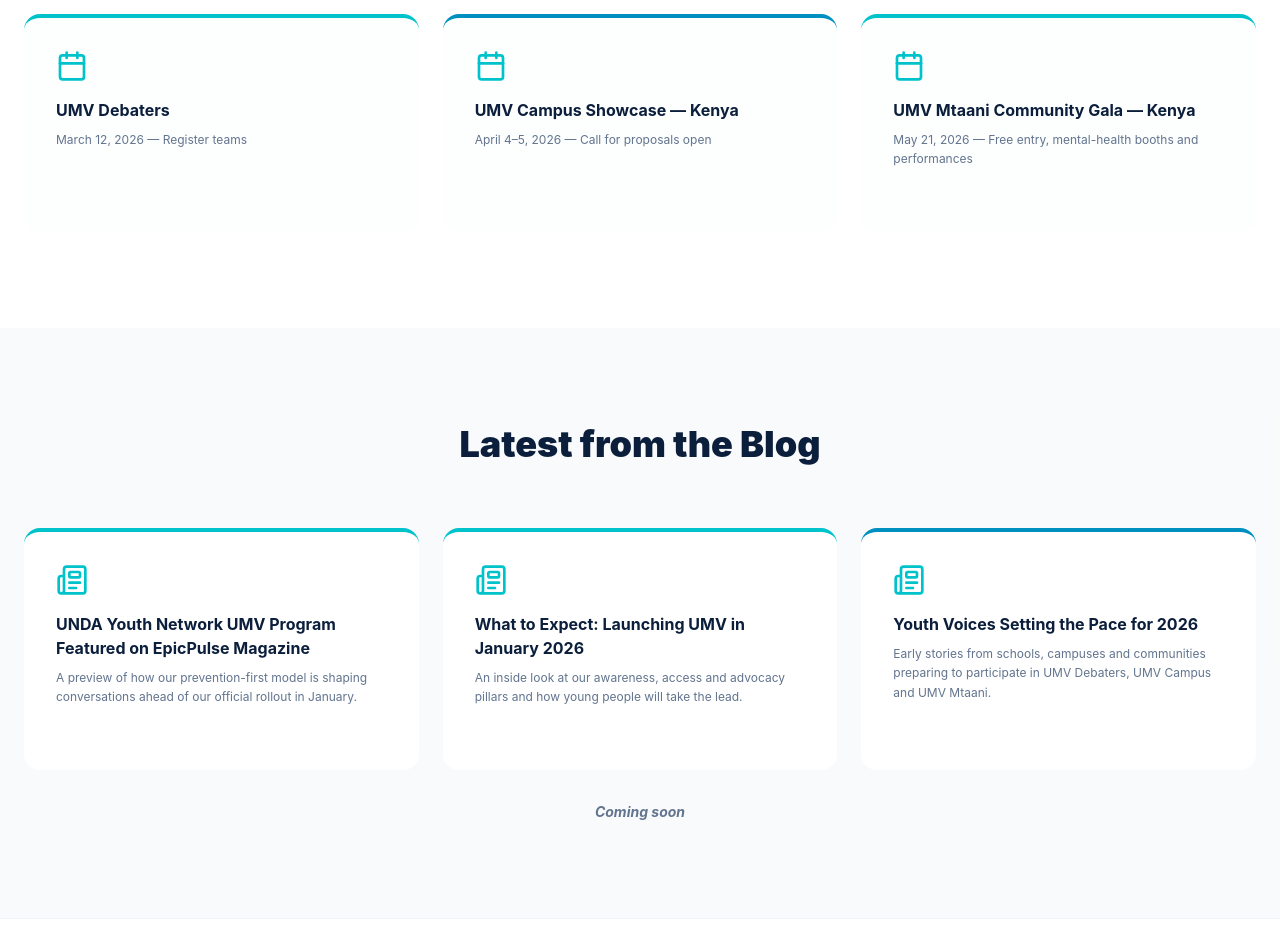
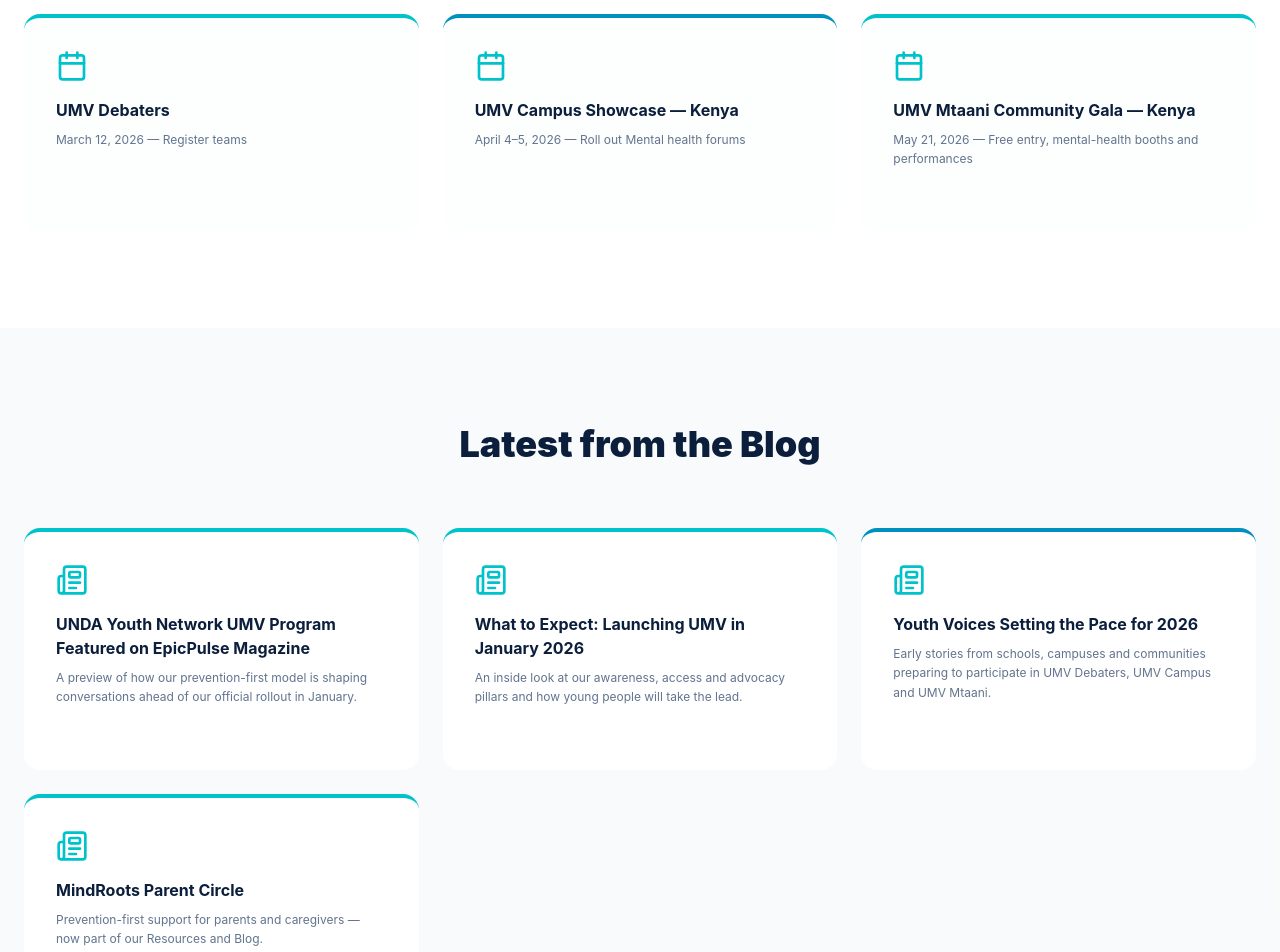
Before and after one commit to JamesKamau-5773/Unda-YouthNetwork-Frontend, a React (Vite) app: page / in a window 1280 px wide. Shown: the part 4920-5872 px from the top of the page. Built offline with nearby package versions, Linux system fonts and the light colour scheme.

Commit message:
Remove Contribute card from GetInvolved (already removed); update Campus event copy; add MindRoots Parent Circle to blog cards

```diff
--- a/src/components/sections/LatestBlog.jsx
+++ b/src/components/sections/LatestBlog.jsx
@@ -21,6 +21,13 @@ const LatestBlog = () => {
       excerpt: "Early stories from schools, campuses and communities preparing to participate in UMV Debaters, UMV Campus and UMV Mtaani.",
       link: "/blog",
       color: "border-[#0090C0]"
+    }
+    ,
+    {
+      title: "MindRoots Parent Circle",
+      excerpt: "Prevention-first support for parents and caregivers — now part of our Resources and Blog.",
+      link: "/mindroots-parent-circle",
+      color: "border-[#00C2CB]"
     }
   ];
 
--- a/src/components/sections/UpcomingEvents.jsx
+++ b/src/components/sections/UpcomingEvents.jsx
@@ -12,7 +12,7 @@ const UpcomingEvents = () => {
     },
     {
       title: "UMV Campus Showcase — Kenya",
-      description: "April 4–5, 2026 — Call for proposals open",
+      description: "April 4–5, 2026 — Roll out Mental health forums",
       link: "/campus",
       color: "border-[#0090C0]"
     },
```
